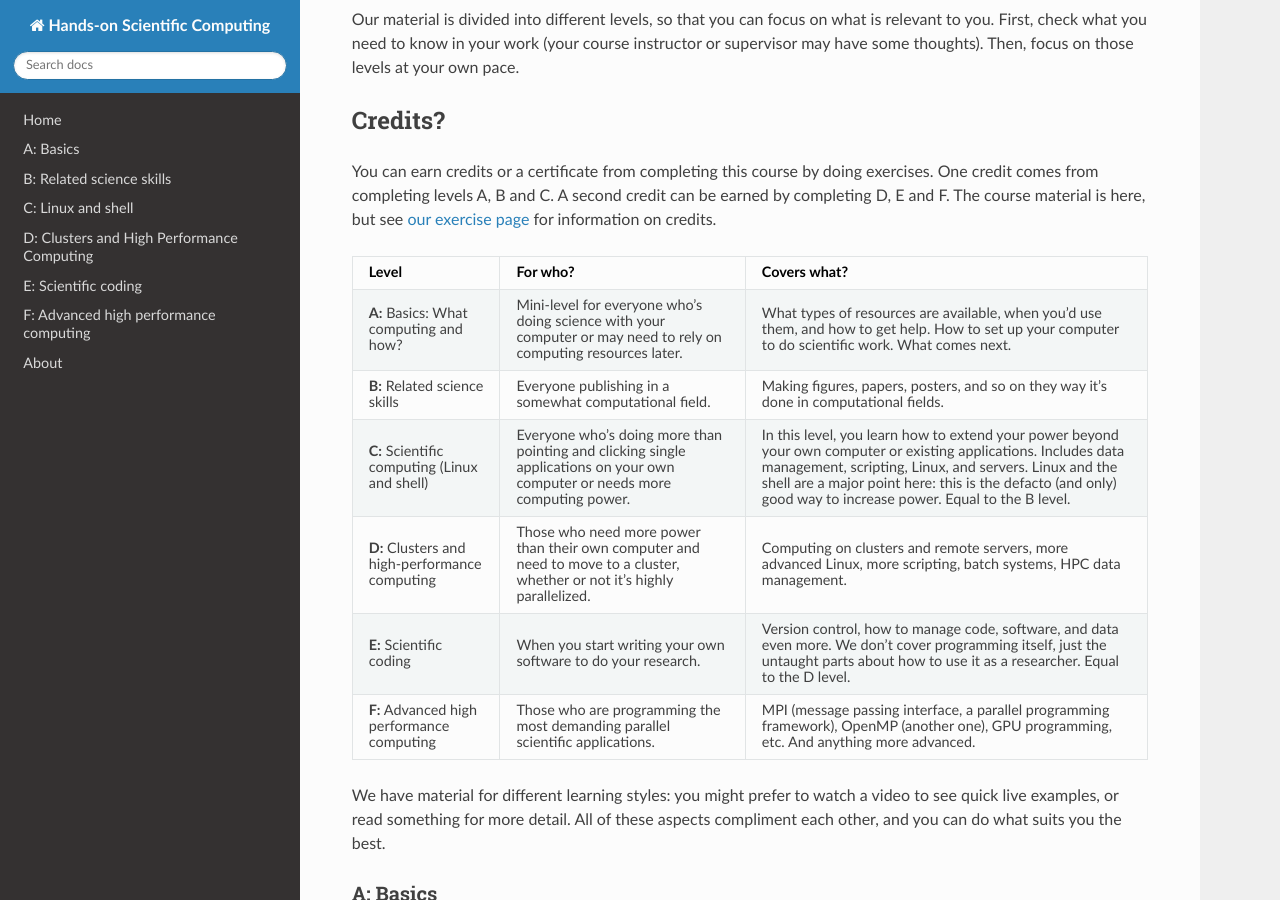
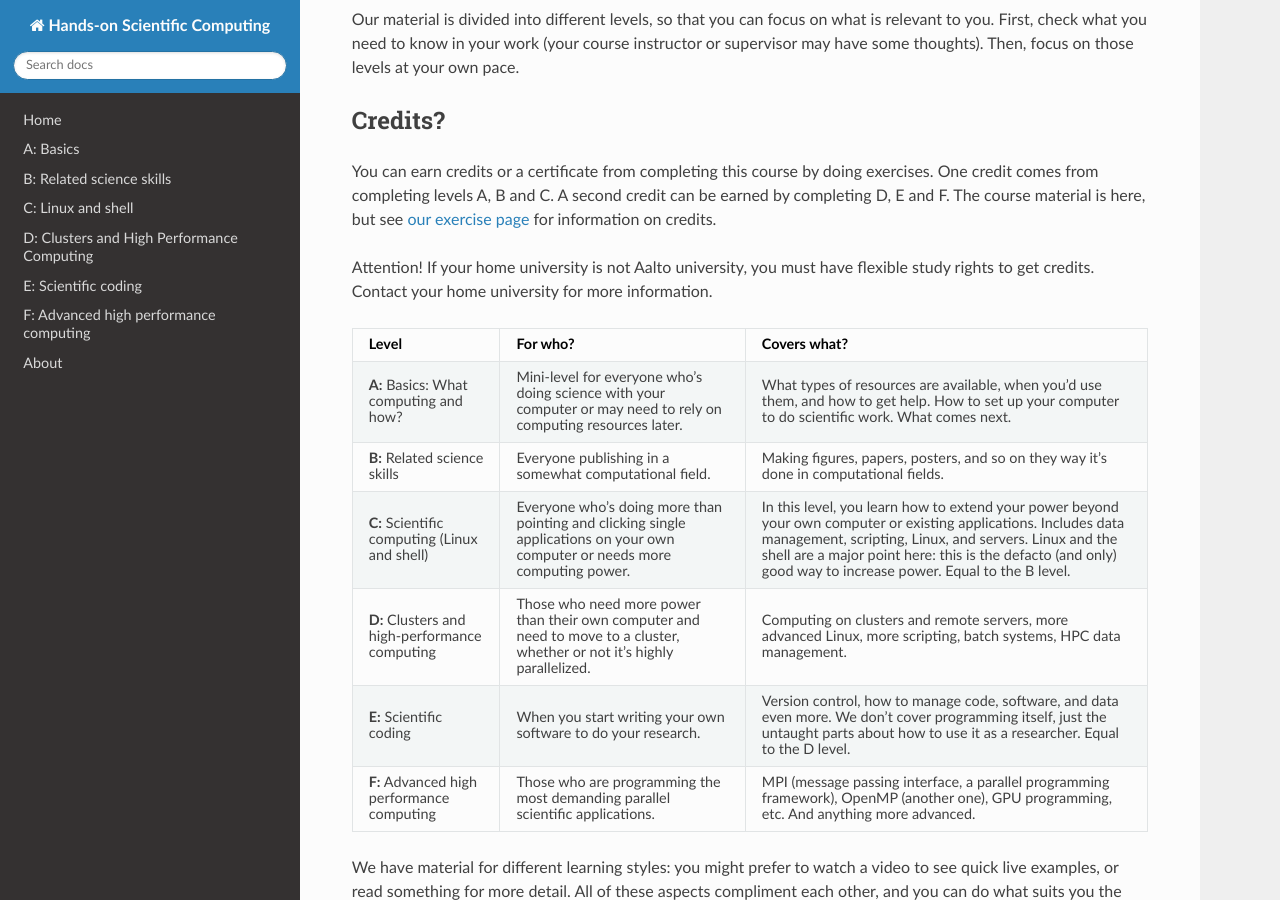
Before and after one commit to coderefinery/handsonscicomp, a Sphinx documentation site: the page built from source/index.rst, in a window 1280 px wide and 900 px high, scrolled down 788 px. Built offline with Sphinx 7.4.7 and the Read the Docs theme 2.0.0, drawn with Linux system fonts in a browser that asks for light colours.

Commit message:
added info about flexible study rights

```diff
--- a/source/index.rst
+++ b/source/index.rst
@@ -46,6 +46,8 @@ completing D, E and F.  The course material is here, but see `our
 exercise page <https://plus.cs.aalto.fi/CS-E4004/2020/>`__ for
 information on credits.
 
+Attention! If your home university is not Aalto university, you must have flexible study
+rights to get credits. Contact your home university for more information.
 
 
 
```
